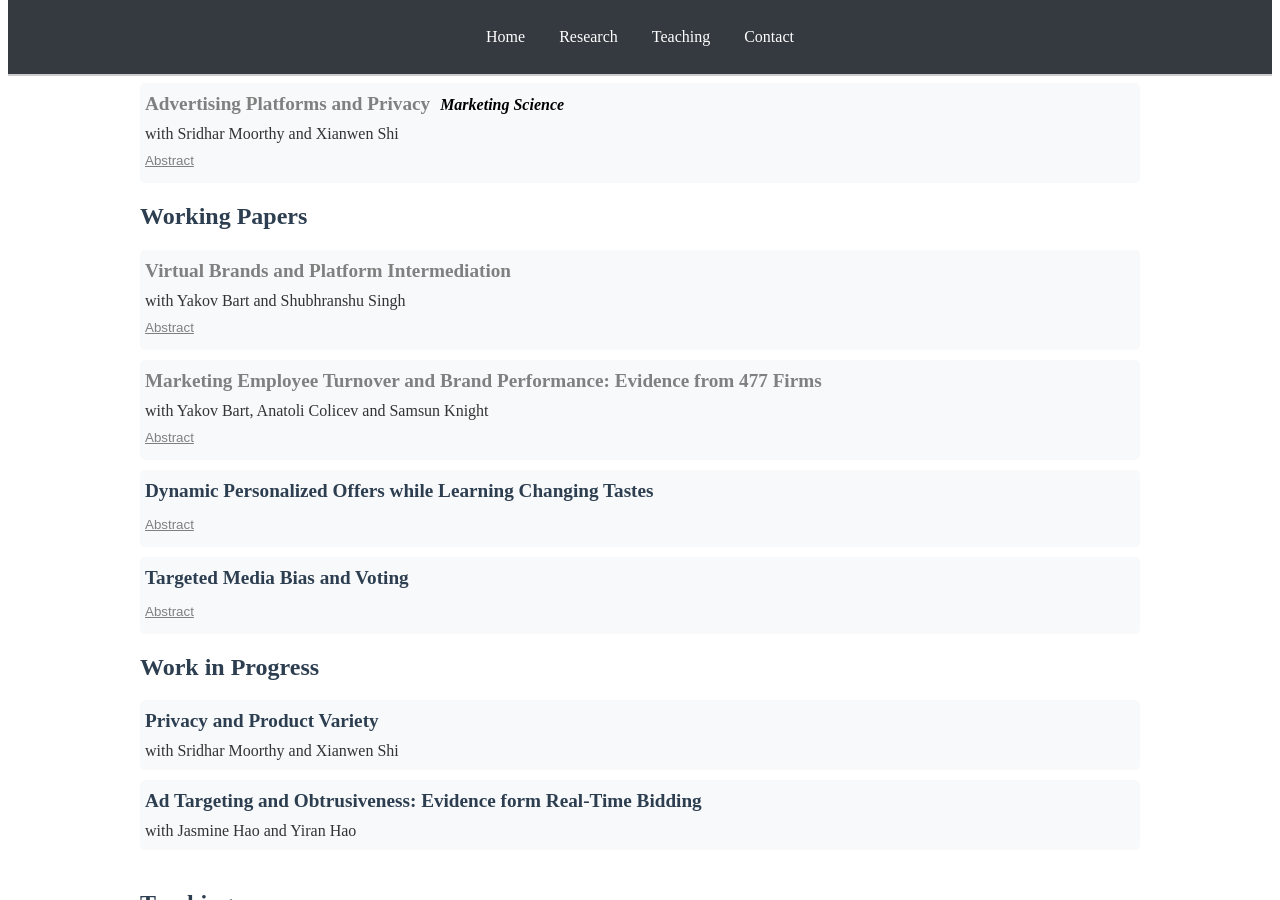
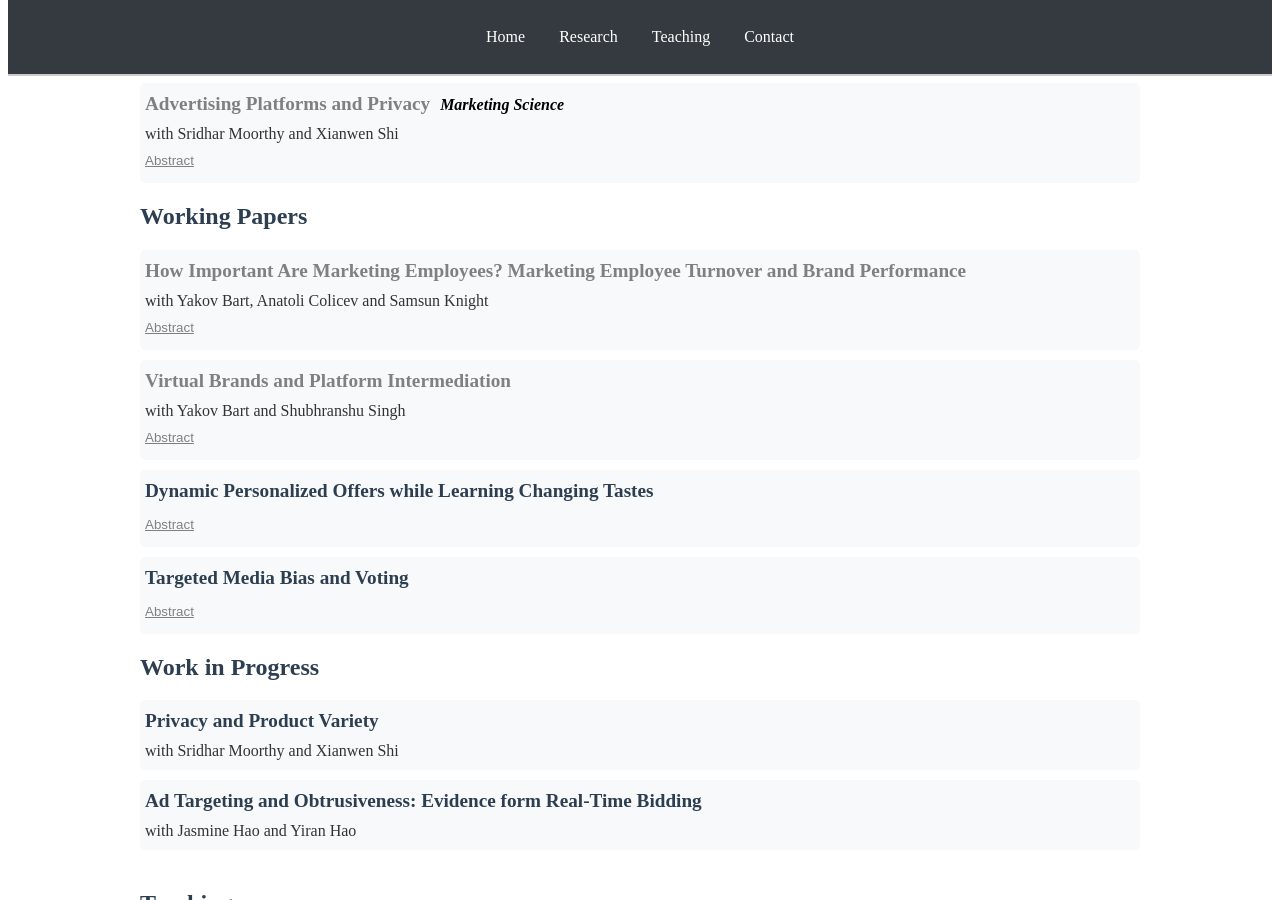
Before and after one commit to rzhz/rzz, a Jekyll site: the page built from index.html, in a window 1280 px wide and 900 px high, scrolled down 659 px. Built offline with Jekyll 4.4.1, drawn with Linux system fonts in a browser that asks for light colours; some of the changed lines change nothing that is shown.

Commit message:
Update research.html

```diff
--- a/_includes/research.html
+++ b/_includes/research.html
@@ -42,6 +42,33 @@
 <div class="publication">
     <div class="title-container">
         <h3 class="paper-title">
+            <a href="https://ssrn.com/abstract=5187853" target="_blank" class="paper-link">
+                How Important Are Marketing Employees? Marketing Employee Turnover and Brand Performance
+            </a>
+        </h3>
+        <!--<p class="publication-status"></p>-->
+    </div>
+    <p class="publication-authors">with Yakov Bart, Anatoli Colicev and Samsun Knight</p>
+    <button class="abstract-toggle" onclick="toggleAbstract(this)">Abstract</button>
+    <div id="abstract5" class="abstract-content" style="display: none;">
+        We test the impact of marketing employees on brand performance metrics by inspecting how marketing employee turnover
+        ---stratified by seniority, role and type---affects brand buzz and brand equity. Using a novel dataset that combines
+        detailed employment records with brand metrics for 477 firms from 2012 to 2020, we find strong evidence that marketing
+        employee turnover leads to significant declines in both brand buzz and brand equity, with the departure of a senior
+        marketing executive estimated to reduce brand buzz and equity by approximately 3.9\% and 1.5\% of the median within-firm
+        standard deviation, respectively. Effects are higher for employees in digital marketing roles and for employees who find
+        another similar- or higher-seniority marketing job within 6 months (``successfully reemployed''), and are lower for
+        those who do not secure another marketing job after their exit (``non-reemployed''). Turnover of mid-level managers and
+        junior employees produces significant and meaningful (albeit monotonically smaller) negative impacts. Results are robust
+        to both exhaustive two-way fixed effects and IV analysis based on turnover at peer-of-peer firms, in both cases
+        controlling for industry-specific time trends, and compare to null effects in placebo tests. Taken together, our study
+        provides novel quantitative estimates of the importance of marketing professionals for brands.
+    </div>
+</div>
+
+<div class="publication">
+    <div class="title-container">
+        <h3 class="paper-title">
             <a href="https://ssrn.com/abstract=5028345" target="_blank" class="paper-link">
                 Virtual Brands and Platform Intermediation
             </a>
@@ -77,38 +104,7 @@
     </div>
 </div>
 
-<div class="publication">
-    <div class="title-container">
-        <h3 class="paper-title">
-            <a href="https://ssrn.com/abstract=5187853" target="_blank" class="paper-link">
-                Marketing Employee Turnover and Brand Performance: Evidence from 477 Firms
-            </a>
-        </h3>
-        <!--<p class="publication-status"></p>-->
-    </div>
-    <p class="publication-authors">with Yakov Bart, Anatoli Colicev and Samsun Knight</p>
-    <button class="abstract-toggle" onclick="toggleAbstract(this)">Abstract</button>
-    <div id="abstract5" class="abstract-content" style="display: none;">
-        How important are marketing employees for brand performance? This paper estimates
-        the impact of marketing employees on brand performance metrics by inspecting how
-        employee exits---stratified by seniority, and by role---affect firms’ brand buzz
-        and brand equity. Using a novel dataset that combines detailed employment records
-        with brand metrics for 477 firms from 2012 to 2020, we find strong evidence that
-        marketing employee turnover leads to significant declines in both brand buzz and
-        brand equity, with the departure of a single senior marketing executive estimated
-        to reduce brand buzz and equity by approximately 6.1% and 2.4% of the median
-        within-firm standard deviation, respectively. Exits of mid-level managers and junior
-        employees also produce significant and meaningful (albeit smaller) negative impacts,
-        with mid-level manager exits estimated to have approximately 20-25% of the effect
-        on brand performance as executive turnover. Moreover, we find that these effects are
-        predominantly driven by employees in digital marketing roles across seniority levels.
-        Results are robust to both two-way fixed effects estimation and instrumental-variables
-        analysis based on employee exits at peer-of-peer firms, and compare to null placebo
-        effects of future marketing exits. Taken together, our study provides novel quantitative
-        estimates of the precise value that marketing professionals, and especially digital
-        marketing professionals, bring to their brands.
-    </div>
-</div>
+
 
 <div class="publication">
     <div class="title-container">
```
